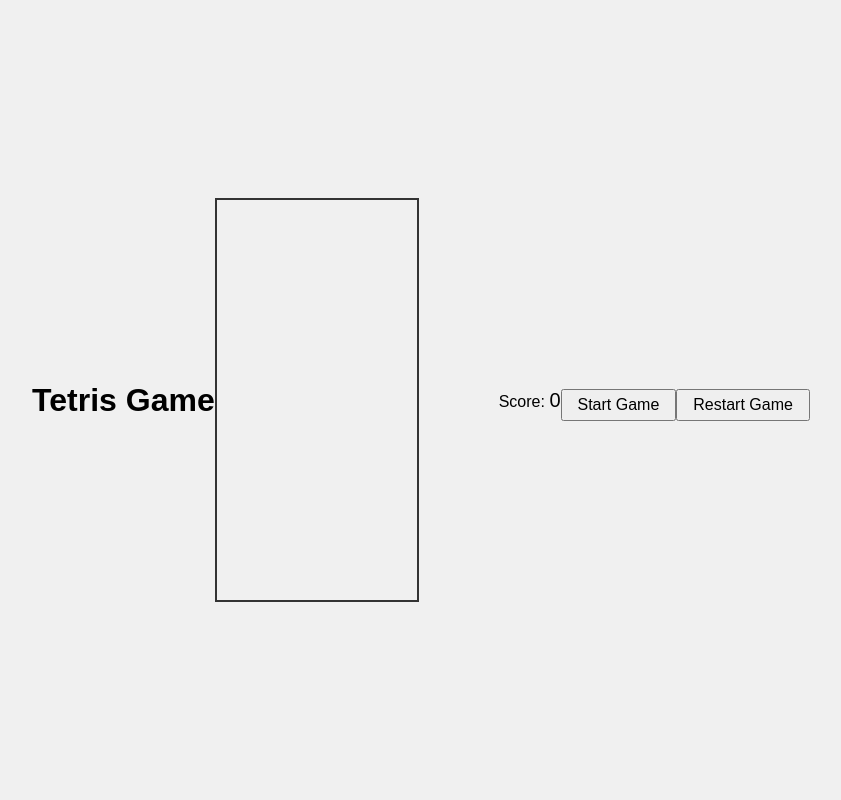
After one commit to SoraKurihara/apps, a Flask app: page /_04/ in a window 1280 px wide. The commit adds this page. Shown: the whole page, without its empty margins (219-1060 px from the left). Run offline with Flask 3, Linux system fonts and the light colour scheme.

Commit message:
add tetris

```diff
--- a/app.py
+++ b/app.py
@@ -20,6 +20,10 @@ from application._03.views import cellular_automaton
 
 app.register_blueprint(cellular_automaton)
 
+from application._04.views import tetris
+
+app.register_blueprint(tetris)
+
 
 # ==================================================
 # ルーティング
--- /dev/null
+++ b/application/_04/views.py
@@ -0,0 +1,10 @@
+import numpy as np
+from flask import Blueprint, jsonify, render_template, request, send_file
+
+# Blueprintの定義
+tetris = Blueprint("_04_app", __name__, url_prefix="/_04")
+
+
+@tetris.route("/", methods=["GET"])
+def show_template():
+    return render_template("_04/index.html")
--- /dev/null
+++ b/static/css/_04_style.css
@@ -0,0 +1,67 @@
+/* 基本スタイル */
+body {
+    font-family: Arial, sans-serif;
+    display: flex;
+    justify-content: center;
+    align-items: center;
+    height: 100vh;
+    margin: 0;
+    background-color: #f0f0f0;
+}
+
+h1 {
+    text-align: center;
+}
+
+/* ゲームボード */
+#tetrisBoard {
+    display: grid;
+    grid-template-rows: repeat(20, 1fr);
+    /* 20行 */
+    grid-template-columns: repeat(10, 1fr);
+    /* 10列 */
+    gap: 1px;
+    width: 200px;
+    /* ゲームボードの幅 */
+    height: 400px;
+    /* ゲームボードの高さ */
+    border: 2px solid #333;
+}
+
+/* ブロックのスタイル */
+.cell {
+    width: 100%;
+    height: 100%;
+    background-color: #ddd;
+    border: 1px solid #aaa;
+}
+
+/* スコア表示 */
+#score {
+    margin-top: 10px;
+    font-size: 20px;
+}
+
+/* ボタンスタイル */
+button {
+    margin-top: 10px;
+    padding: 5px 15px;
+    font-size: 16px;
+    cursor: pointer;
+}
+
+.tetromino {
+    background-color: #000;
+    /* とりあえずブロックは黒色に設定 */
+}
+
+#mini-grid {
+    width: 80px;
+    /* 適宜調整 */
+    height: 80px;
+    /* 適宜調整 */
+    display: grid;
+    grid-template-columns: repeat(4, 1fr);
+    grid-gap: 1px;
+    /* その他のスタイル */
+}
--- /dev/null
+++ b/static/js/tetris.js
@@ -0,0 +1,246 @@
+const width = 10;
+const colors = [
+    'orange', 'red', 'purple', 'green', 'blue'
+];
+
+// Lテトリミノ
+const lTetromino = [
+    [1, width + 1, width * 2 + 1, 2],
+    [width, width + 1, width + 2, width * 2 + 2],
+    [1, width + 1, width * 2 + 1, width * 2],
+    [width, width * 2, width * 2 + 1, width * 2 + 2]
+];
+
+// Zテトリミノ
+const zTetromino = [
+    [width + 1, width + 2, width * 2, width * 2 + 1],
+    [0, width, width + 1, width * 2 + 1],
+    [width + 1, width + 2, width * 2, width * 2 + 1],
+    [0, width, width + 1, width * 2 + 1]
+];
+
+// Tテトリミノ
+const tTetromino = [
+    [1, width, width + 1, width + 2],
+    [1, width + 1, width + 2, width * 2 + 1],
+    [width, width + 1, width + 2, width * 2 + 1],
+    [1, width, width + 1, width * 2 + 1]
+];
+
+// Oテトリミノ (四角)
+const oTetromino = [
+    [0, 1, width, width + 1],
+    [0, 1, width, width + 1],
+    [0, 1, width, width + 1],
+    [0, 1, width, width + 1]
+];
+
+// Iテトリミノ
+const iTetromino = [
+    [1, width + 1, width * 2 + 1, width * 3 + 1],
+    [width, width + 1, width + 2, width + 3],
+    [1, width + 1, width * 2 + 1, width * 3 + 1],
+    [width, width + 1, width + 2, width + 3]
+];
+
+// Jテトリミノ
+const jTetromino = [
+    [1, width + 1, width * 2 + 1, width * 2 + 2],
+    [width, width + 1, width + 2, width * 2],
+    [0, 1, width + 1, width * 2 + 1],
+    [width + 2, width * 2, width * 2 + 1, width * 2 + 2]
+];
+
+// Sテトリミノ
+const sTetromino = [
+    [width, width + 1, width * 2 + 1, width * 2 + 2],
+    [1, width, width + 1, width * 2],
+    [width, width + 1, width * 2 + 1, width * 2 + 2],
+    [1, width, width + 1, width * 2]
+];
+
+// すべてのテトリミノを配列にまとめる
+const theTetrominoes = [lTetromino, zTetromino, tTetromino, oTetromino, iTetromino, jTetromino, sTetromino];
+let timerId;
+let score = 0;
+let nextRandom = 0;
+let currentPosition = 4;
+let currentRotation = 0;
+let random = Math.floor(Math.random() * theTetrominoes.length);
+let current;
+
+let squares = [];
+
+const miniGrid = document.querySelector('#mini-grid');
+let miniSquares = Array.from(miniGrid.querySelectorAll('div'));
+
+document.addEventListener('DOMContentLoaded', () => {
+    const grid = document.querySelector('#tetrisBoard');
+    for (let i = 0; i < 200; i++) {
+        const div = document.createElement('div');
+        grid.appendChild(div);
+    }
+    const scoreDisplay = document.getElementById('score');
+    squares = Array.from(grid.querySelectorAll('div'));
+
+    // スタートボタンにイベントリスナーを設定
+    const startBtn = document.querySelector('#startButton');
+    startBtn.addEventListener('click', () => startGame(squares, grid, scoreDisplay));
+
+    // リスタートボタンにイベントリスナーを設定
+    const restartBtn = document.querySelector('#restartButton');
+    restartBtn.addEventListener('click', () => restartGame(squares, grid, scoreDisplay));
+
+    current = theTetrominoes[random][currentRotation]
+});
+
+function displayNextTetromino() {
+    // プレビューエリアをクリア
+    miniSquares.forEach(square => {
+        square.classList.remove('tetromino');
+        square.style.backgroundColor = '';
+    });
+
+    // 次のテトリミノをプレビューエリアに表示
+    theTetrominoes[nextRandom][0].forEach(index => {
+        miniSquares[index].classList.add('tetromino');
+        miniSquares[index].style.backgroundColor = colors[nextRandom];
+    });
+}
+
+function startGame(squares, grid, scoreDisplay) {
+    // ゲームボードの初期化
+    if (timerId) {
+        clearInterval(timerId);
+        timerId = null;
+    }
+
+    squares.forEach(square => {
+        square.classList.remove('tetromino', 'taken');
+        square.style.backgroundColor = '';
+    });
+    score = 0;
+    scoreDisplay.innerText = score;
+
+    // ランダムにテトリミノを選択し、最初のローテーションを取得
+    random = Math.floor(Math.random() * theTetrominoes.length);
+    current = theTetrominoes[random][currentRotation];
+    currentPosition = 4;
+
+    draw();
+    timerId = setInterval(() => moveDown(squares), 1000);
+}
+
+// テトリミノを描画
+function draw() {
+    current.forEach(index => {
+        squares[currentPosition + index].classList.add('tetromino');
+        squares[currentPosition + index].style.backgroundColor = colors[random];
+    });
+}
+
+// テトリミノを消去
+function undraw() {
+    current.forEach(index => {
+        squares[currentPosition + index].classList.remove('tetromino');
+        squares[currentPosition + index].style.backgroundColor = '';
+    });
+}
+
+// テトリミノを下に移動
+function moveDown() {
+    freeze();
+    undraw();
+    currentPosition += width;
+    draw();
+}
+
+// テトリミノが底に着いたかチェック
+function freeze() {
+    if (current.some(index => {
+        const nextIndex = currentPosition + index + width;
+        return nextIndex >= squares.length || squares[nextIndex].classList.contains('taken');
+    })) {
+        current.forEach(index => squares[currentPosition + index].classList.add('taken'));
+        // 新しいテトリミノを開始
+        random = nextRandom;
+        nextRandom = Math.floor(Math.random() * theTetrominoes.length);
+        current = theTetrominoes[random][currentRotation];
+        currentPosition = 4;
+        draw();
+    }
+}
+
+document.addEventListener('keydown', control);
+
+// キーボード操作
+function control(e) {
+    if (e.keyCode === 37) {
+        moveLeft();
+    } else if (e.keyCode === 39) {
+        moveRight();
+    } else if (e.keyCode === 40) {
+        moveDown();
+    } else if (e.keyCode === 32) {
+        rotate();
+    }
+}
+
+// 左に移動
+function moveLeft() {
+    undraw();
+    const isAtLeftEdge = current.some(index => (currentPosition + index) % width === 0);
+    if (!isAtLeftEdge) currentPosition -= 1;
+    if (current.some(index => squares[currentPosition + index].classList.contains('taken'))) {
+        currentPosition += 1;
+    }
+    draw();
+}
+
+// 右に移動
+function moveRight() {
+    undraw();
+    const isAtRightEdge = current.some(index => (currentPosition + index) % width === width - 1);
+    if (!isAtRightEdge) currentPosition += 1;
+    if (current.some(index => squares[currentPosition + index].classList.contains('taken'))) {
+        currentPosition -= 1;
+    }
+    draw();
+}
+
+// ローテーション
+function rotate() {
+    undraw();
+    currentRotation++;
+    if (currentRotation === current.length) { // 最後のローテーションに達した場合、最初に戻る
+        currentRotation = 0;
+    }
+    current = theTetrominoes[random][currentRotation];
+    draw();
+}
+
+// スコアの追加
+function addScore() {
+    for (let i = 0; i < 199; i += width) {
+        const row = [i, i + 1, i + 2, i + 3, i + 4, i + 5, i + 6, i + 7, i + 8, i + 9];
+        if (row.every(index => squares[index].classList.contains('taken'))) {
+            score += 10;
+            scoreDisplay.innerHTML = score;
+            row.forEach(index => {
+                squares[index].classList.remove('taken');
+                squares[index].style.backgroundColor = '';
+            });
+            const squaresRemoved = squares.splice(i, width);
+            squares = squaresRemoved.concat(squares);
+            squares.forEach(cell => grid.appendChild(cell));
+        }
+    }
+}
+
+// ゲームオーバーのチェック
+function gameOver() {
+    if (current.some(index => squares[currentPosition + index].classList.contains('taken'))) {
+        scoreDisplay.innerText = 'Game Over';
+        clearInterval(timerId);
+    }
+}
--- /dev/null
+++ b/templates/_04/index.html
@@ -0,0 +1,22 @@
+<!DOCTYPE html>
+<html lang="en">
+
+<head>
+    <meta charset="UTF-8">
+    <meta name="viewport" content="width=device-width, initial-scale=1.0">
+    <title>Tetris Game</title>
+    <link rel="stylesheet" href="{{ url_for('static', filename='css/_04_style.css') }}">
+</head>
+
+<body>
+    <h1>Tetris Game</h1>
+    <div id="tetrisBoard"></div>
+    <div id="mini-grid"></div>
+    <p>Score: <span id="score">0</span></p>
+    <button id="startButton">Start Game</button>
+    <button id="restartButton">Restart Game</button>
+
+    <script src="{{ url_for('static', filename='js/tetris.js') }}"></script>
+</body>
+
+</html>
--- a/templates/index.html
+++ b/templates/index.html
@@ -17,6 +17,7 @@
             <li><a href="{{url_for('_01_app.show_template')}}">簡単！ドット絵メーカー</a></li>
             <li><a href="{{url_for('_02_app.show_template')}}">モザイク処理</a></li>
             <li><a href="{{url_for('_03_app.show_template')}}">セルオートマトンジェネレータ</a></li>
+            <li><a href="{{url_for('_04_app.show_template')}}">テトリス</a></li>
         </ul>
     </main>
     <footer>
```
